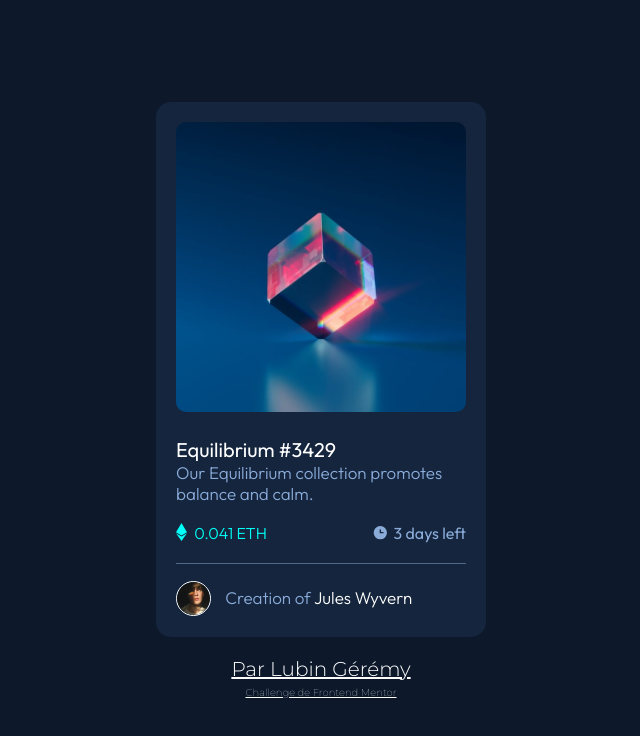
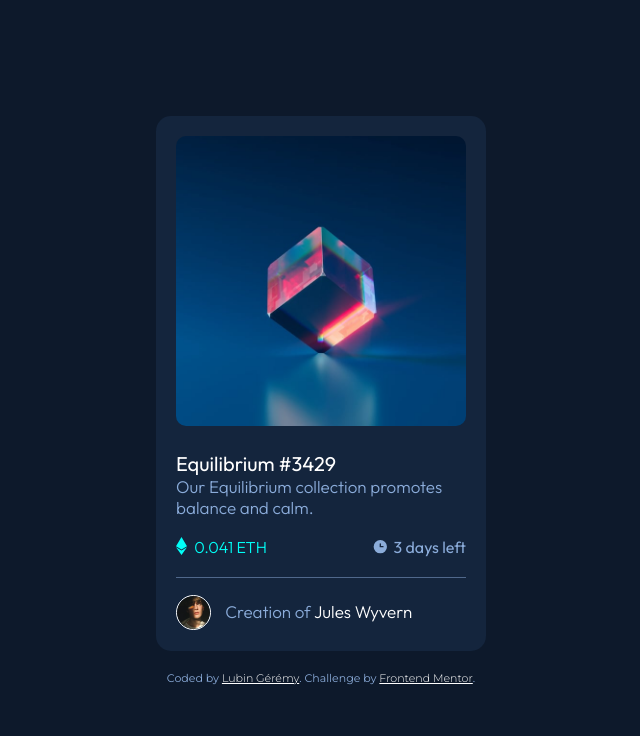
Before and after one commit to lubingeremy/nft-preview-card, a plain HTML site: page index.html in a window 1280 px wide. Shown: the whole page, without its empty margins (319-959 px from the left). Drawn offline with Linux system fonts and the light colour scheme.

Commit message:
Small correction + footer updated

```diff
--- a/index.html
+++ b/index.html
@@ -10,6 +10,10 @@
     <link href="https://fonts.googleapis.com/css2?family=Outfit:wght@300;400;600&display=swap" rel="stylesheet">
     <link href="https://fonts.googleapis.com/css2?family=Montserrat:ital,wght@0,100;0,200;0,300;0,400;0,500;0,600;0,700;0,800;0,900;1,100;1,200;1,300;1,400;1,500;1,600;1,700;1,800;1,900&display=swap" rel="stylesheet">
     <link rel="stylesheet" href="style.css">
+    <style>
+        .attribution { font-size: 11px; text-align: center; }
+        .attribution a { color: white; }
+    </style>
 </head>
 <body>
     <main>
@@ -37,12 +41,10 @@
         </div>
     </main>
     <footer>
-        <a id="personal" href="https://github.com/lubingeremy" target="_blank">
-            Par Lubin Gérémy
-        </a>
-        <a id="fementor" href="https://www.frontendmentor.io/challenges/nft-preview-card-component-SbdUL_w0U" target="_blank">
-            Challenge de Frontend Mentor
-        </a>
+        <p class="attribution">
+            Coded by <a href="https://www.github.com/lubingeremy" target="_blank">Lubin Gérémy</a>.
+            Challenge by <a href="https://www.frontendmentor.io?ref=challenge" target="_blank">Frontend Mentor</a>.
+        </p>
     </footer>
 </body>
 </html>
--- a/style.css
+++ b/style.css
@@ -31,8 +31,6 @@ main{
     height: 535px;
     width: 330px;
     background-color: var(--vdbCb);
-    grid-column: 2/3;
-    grid-row: 2/3;
     border-radius: 15px;
 }
 #image{
@@ -43,7 +41,7 @@ main{
     overflow: hidden;
 }
 *:focus-visible{
-    border: 2px solid black;
+    border: 2px dotted rgb(255, 0, 0);
 }
 #equil{
     width: 100%;
@@ -58,7 +56,6 @@ main{
 #image::after{
     content: url("/images/icon-view.svg");
     position: absolute;
-
     transform: translateX(-350%) translateY(240%);
     opacity: 0;
     cursor: pointer;
@@ -70,7 +67,7 @@ main{
 #description::after{
     content: "";
     display: inline-block;
-    width: 290px;
+    width: 100%;
     height: 1px;
     opacity: 0.5;
     background-color: var(--sb);
@@ -95,10 +92,9 @@ main{
     font-size: 0.8rem;
     font-weight: 400;
     display: inline;
-    display: inline;
     color: var(--sb);
 }
-p{
+main p{
     font-size: 0.85rem;
     font-weight: 300;
     color: var(--sb);
@@ -108,7 +104,6 @@ p{
     height: 25px;
     display: flex;
     justify-content: space-between;
-    align-items: center;
 }
 #icon-eth{
     position: relative;
@@ -138,37 +133,20 @@ p{
 #name{
     color: var(--white);
     transition: 0.2s;
-
 }
 #name:hover{
     color: var(--cyan);
     transition: 0.2s;
 }
 footer{
-    grid-column: 2/3;
-    grid-row: 3/4;
-    text-align: center;
     margin-top: 20px;
     font-family: 'Montserrat', sans-serif;
     color: white;
-
 }
 footer a{
     font-weight: 300;
-    display: block;
-}
-footer a:nth-child(1){
-    margin-bottom: 5px;
-}
-footer a:nth-child(2){
-    font-weight: 100;
-    font-size: 0.5rem;
-}
-#personal{
-    color: white;
     text-decoration: underline;
 }
-#fementor{
-    color: white;
-    text-decoration: underline;
+footer p{
+    color: var(--sb);
 }
```
